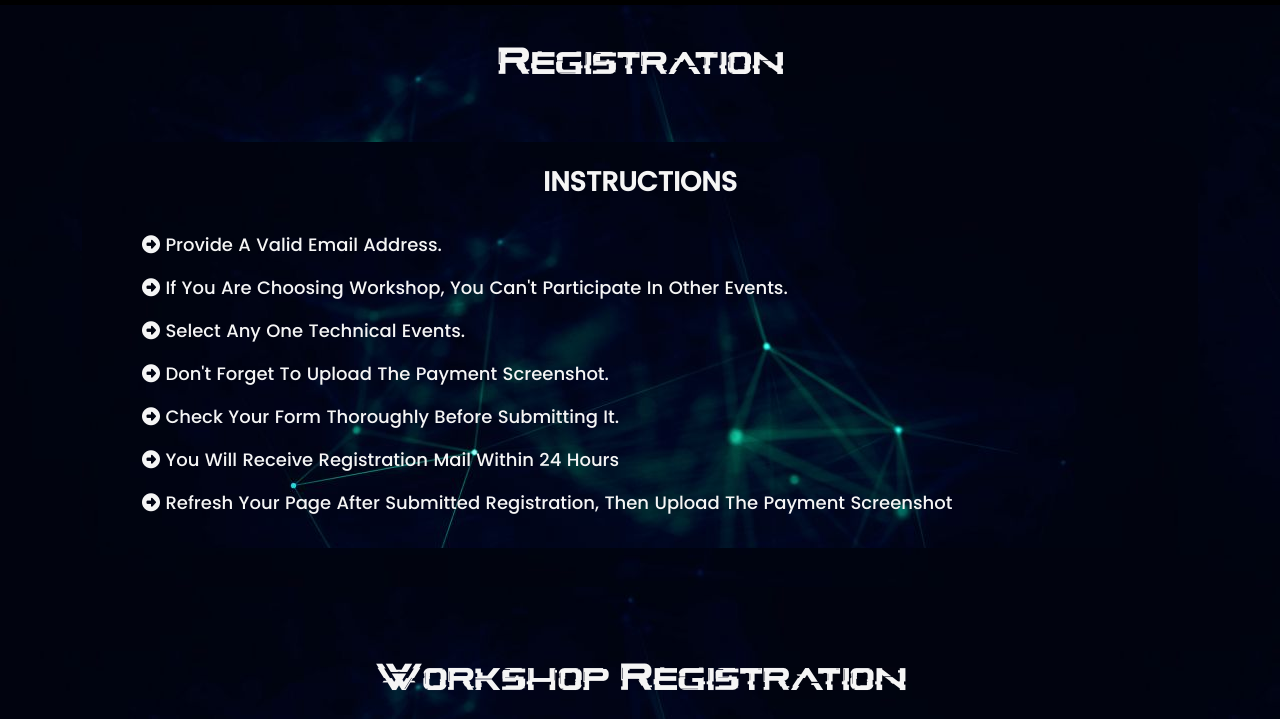
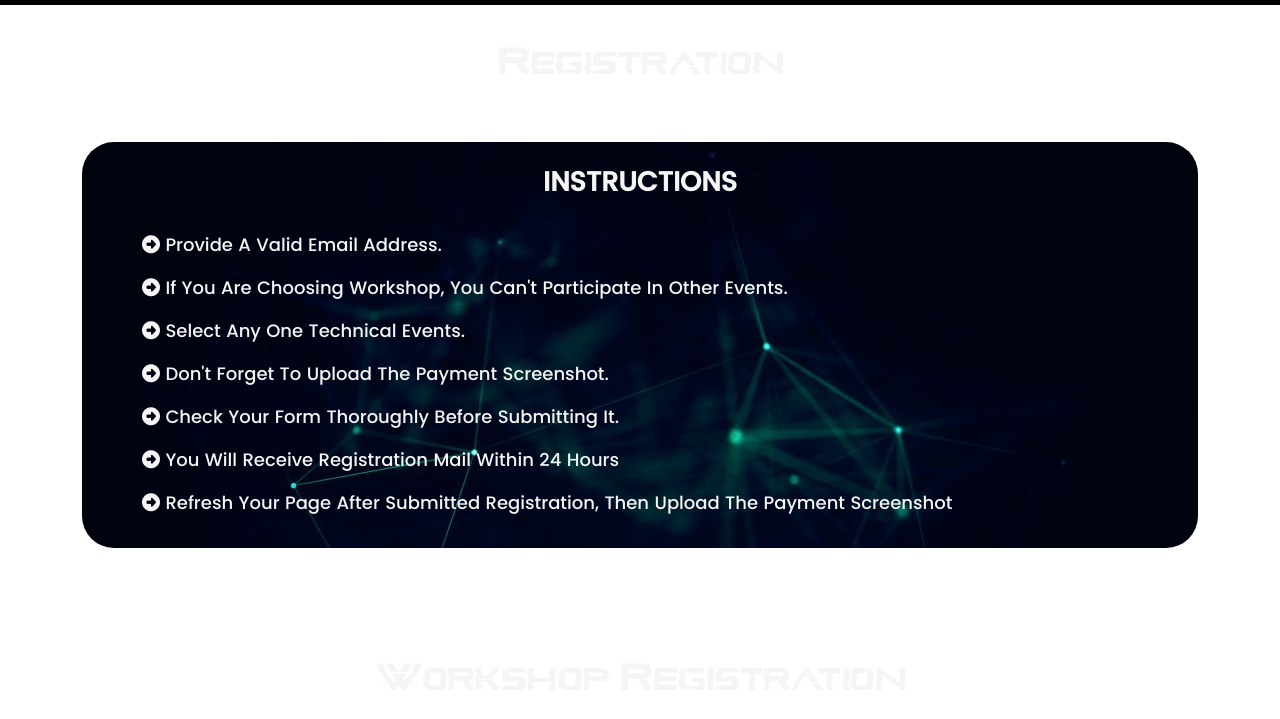
Before and after one commit to KAMALRAJNY/Cohort-24, a plain HTML site: page register.html in a window 1280 px wide. Shown: the part 81-800 px from the top of the page. Drawn offline with nearby package versions, Linux system fonts and the light colour scheme; files whose address does not match are found by name.

Commit message:
Background Removed register.html

```diff
--- a/register.html
+++ b/register.html
@@ -58,7 +58,7 @@
 
     <!-- Form -->
 
-    <section class="pb-5" style="background-image: url(./Assets/css/Images/Register\ BG.jpg);">
+    <section class="pb-5">
 
 
 
```
